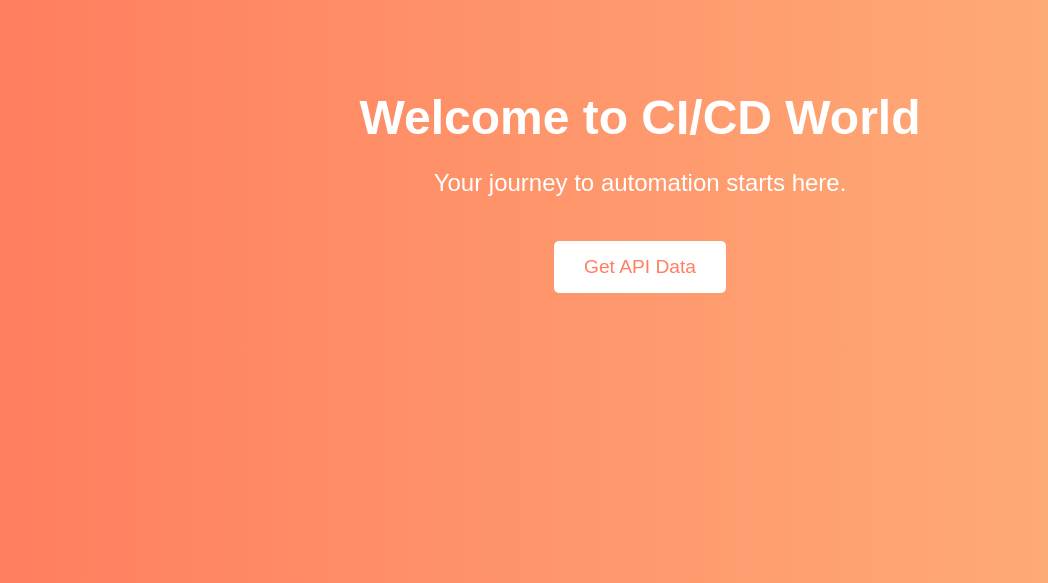
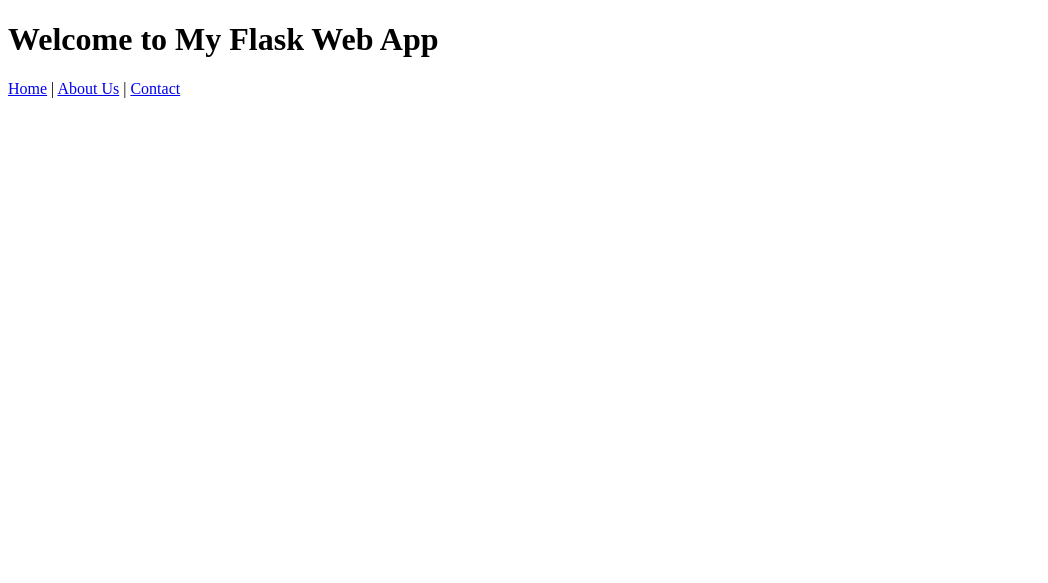
Before and after one commit to Gerald180-glitch/MyProject, a Flask app: template src/templates/index.html in a window 1280 px wide. Shown: the top 583 px of the page, without its empty margins (0-1048 px from the left). Run offline with Flask 3, Linux system fonts and the light colour scheme; the template is opened without the code that fills it, so the values that code supplies are empty.

Commit message:
Added new routes and tests

```diff
--- a/src/app.py
+++ b/src/app.py
@@ -1,10 +1,26 @@
-from flask import Flask, jsonify
+from flask import Flask, render_template, jsonify
 
 app = Flask(__name__)
 
+# Home route
 @app.route('/')
 def home():
-    return jsonify({"message": "Hello, this is my Flask web app!"})  # ✅ Ensure JSON response
+    return render_template('index.html')
+
+# About Us route
+@app.route('/about')
+def about():
+    return render_template('about.html')
+
+# Contact Us route
+@app.route('/contact')
+def contact():
+    return render_template('contact.html')
+
+# API Example: JSON Response
+@app.route('/api/info')
+def api_info():
+    return jsonify({"message": "Welcome to my Flask web app!"})
 
 if __name__ == '__main__':
     app.run(debug=True)
--- a/src/templates/index.html
+++ b/src/templates/index.html
@@ -3,60 +3,14 @@
 <head>
     <meta charset="UTF-8">
     <meta name="viewport" content="width=device-width, initial-scale=1.0">
-    <title>Welcome to CI/CD World</title>
-    <style>
-        body {
-            font-family: Arial, sans-serif;
-            background: linear-gradient(to right, #ff7e5f, #feb47b);
-            text-align: center;
-            padding: 50px;
-            color: white;
-            animation: fadeIn 2s ease-in;
-        }
-
-        h1 {
-            font-size: 3em;
-            margin-bottom: 10px;
-            animation: slideIn 1.5s ease-out;
-        }
-
-        p {
-            font-size: 1.5em;
-            animation: fadeIn 3s ease-in;
-        }
-
-        @keyframes fadeIn {
-            from { opacity: 0; }
-            to { opacity: 1; }
-        }
-
-        @keyframes slideIn {
-            from { transform: translateY(-50px); opacity: 0; }
-            to { transform: translateY(0); opacity: 1; }
-        }
-
-        .btn {
-            display: inline-block;
-            background: white;
-            color: #ff7e5f;
-            padding: 15px 30px;
-            font-size: 1.2em;
-            text-decoration: none;
-            border-radius: 5px;
-            margin-top: 20px;
-            transition: 0.3s;
-        }
-
-        .btn:hover {
-            background: #ff7e5f;
-            color: white;
-            box-shadow: 0 0 15px rgba(255, 255, 255, 0.6);
-        }
-    </style>
+    <title>Home - My Flask App</title>
 </head>
 <body>
-    <h1>Welcome to CI/CD World</h1>
-    <p>Your journey to automation starts here.</p>
-    <a href="/api/data" class="btn">Get API Data</a>
+    <h1>Welcome to My Flask Web App</h1>
+    <nav>
+        <a href="/">Home</a> |
+        <a href="/about">About Us</a> |
+        <a href="/contact">Contact</a>
+    </nav>
 </body>
 </html>
```
Also changed, not shown: src/templates/about.html (added, +13 -0 lines), src/templates/contact.html (added, +14 -0 lines), tests/test_app.py (+13 -2 lines).
